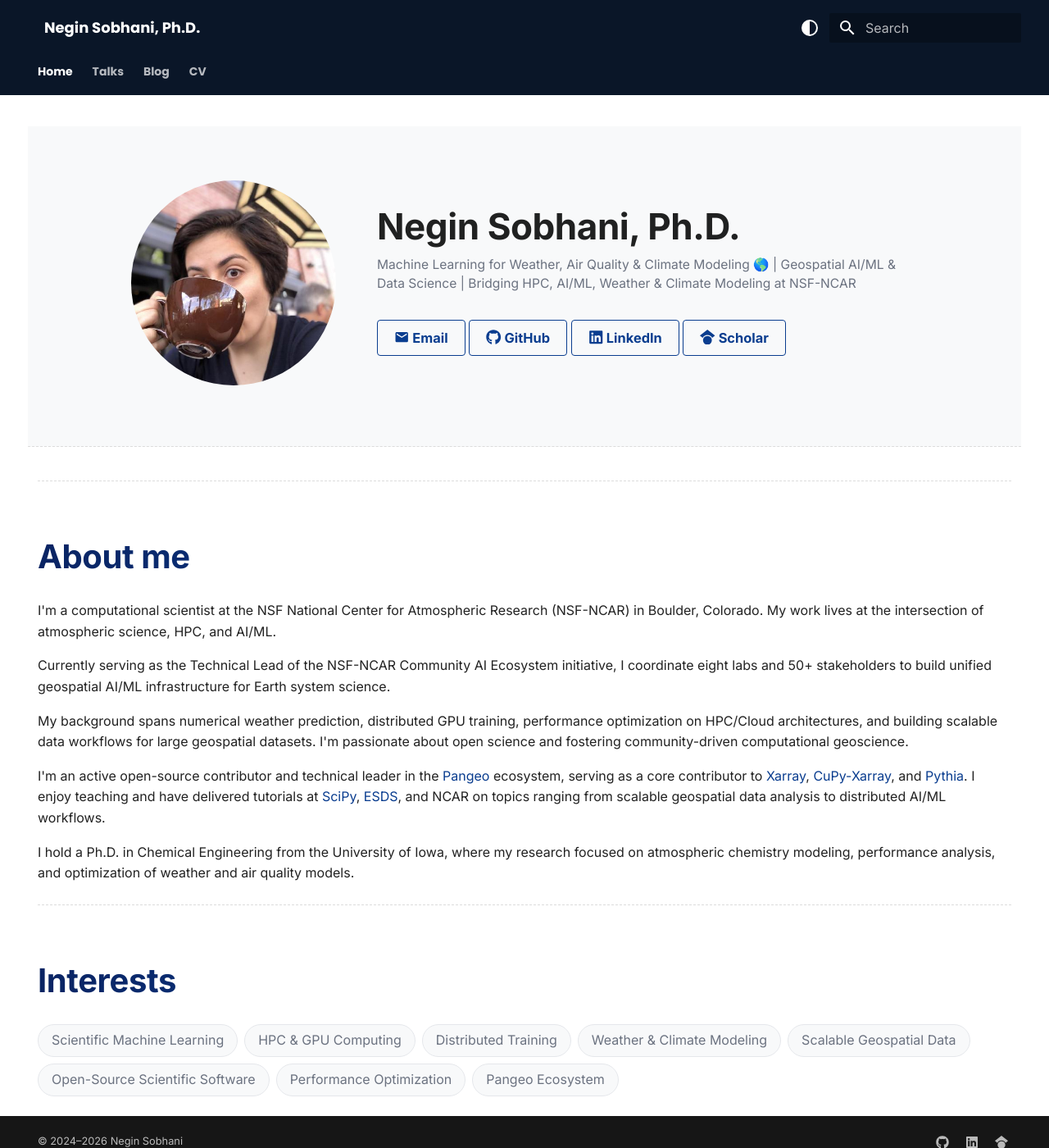
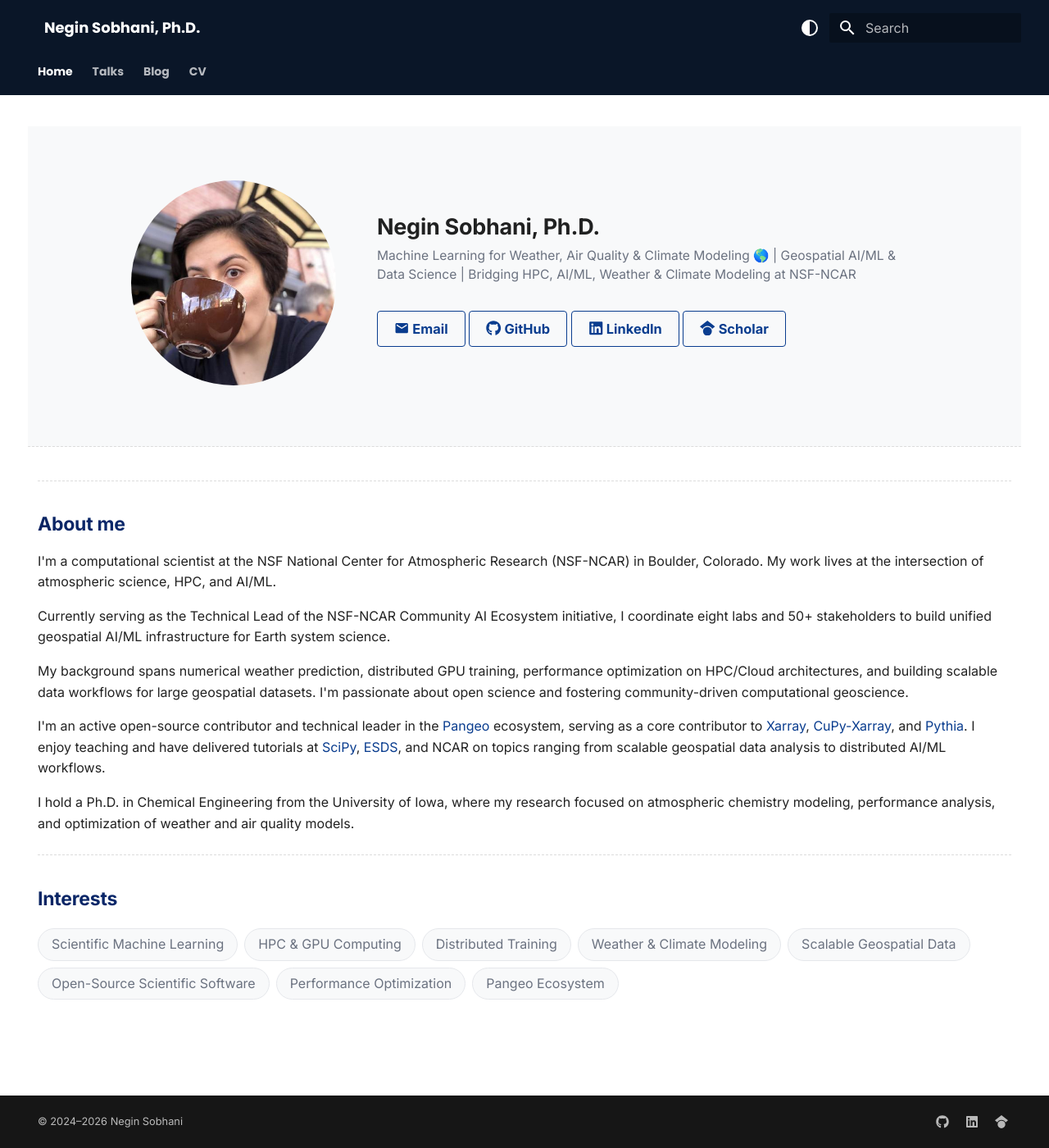
Before and after one commit to negin513/negin513.github.io, an MkDocs documentation site: the page built from docs/index.md, in a window 1280 px wide and 1400 px high. Shown: the whole window at 82% size. Built offline with MkDocs 1.6.1 and Material for MkDocs 9.7.7, drawn with Linux system fonts in a browser that asks for light colours.

Commit message:
better headers

```diff
--- a/docs/assets/stylesheets/custom.css
+++ b/docs/assets/stylesheets/custom.css
@@ -1,6 +1,5 @@
 @import url('https://fonts.googleapis.com/css2?family=Poppins:wght@400;500;600;700;900&display=swap');
 
-/* ── Palette: Nathan Catania style ── */
 :root {
   --primary-gradient: linear-gradient(to right, #4a30cc, #1a96cc, #86d9a8);
   --border-color: #dcdcdc;
@@ -83,11 +82,11 @@ h1, h2 {
   color: transparent !important;
   background-size: cover !important;
   background-image: var(--primary-gradient) !important;
-  font-size: 2rem !important;
+  font-size: 1.15rem !important;
 }
 
 h1 {
-  font-size: 2.2rem !important;
+  font-size: 1.35rem !important;
 }
 
 
@@ -128,7 +127,7 @@ h3, h4 {
 
 .hero-text h1 {
   margin: 0 0 0.3rem 0;
-  font-size: 2rem;
+  font-size: 1.1rem;
   background: none !important;
   -webkit-background-clip: unset !important;
   background-clip: unset !important;
```
